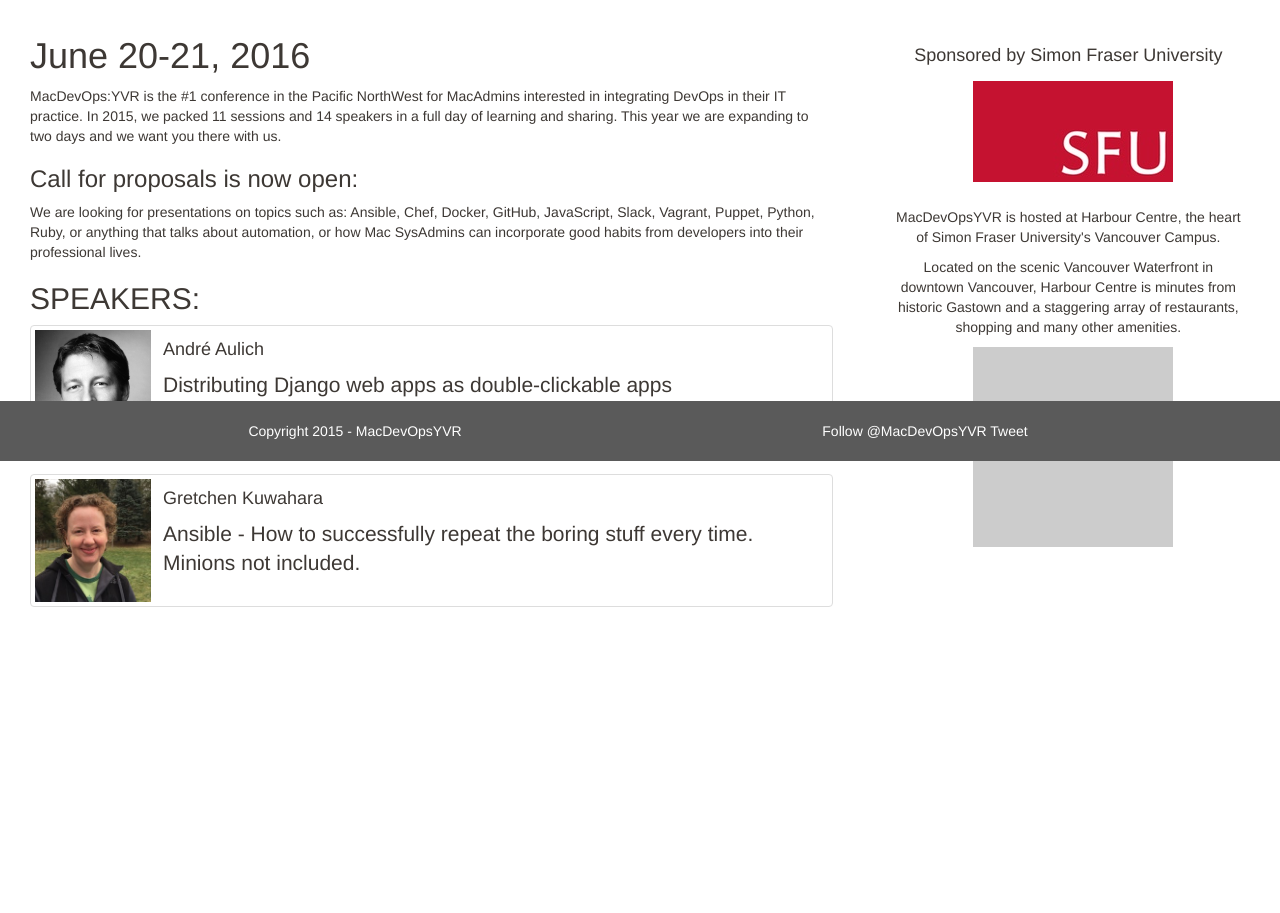
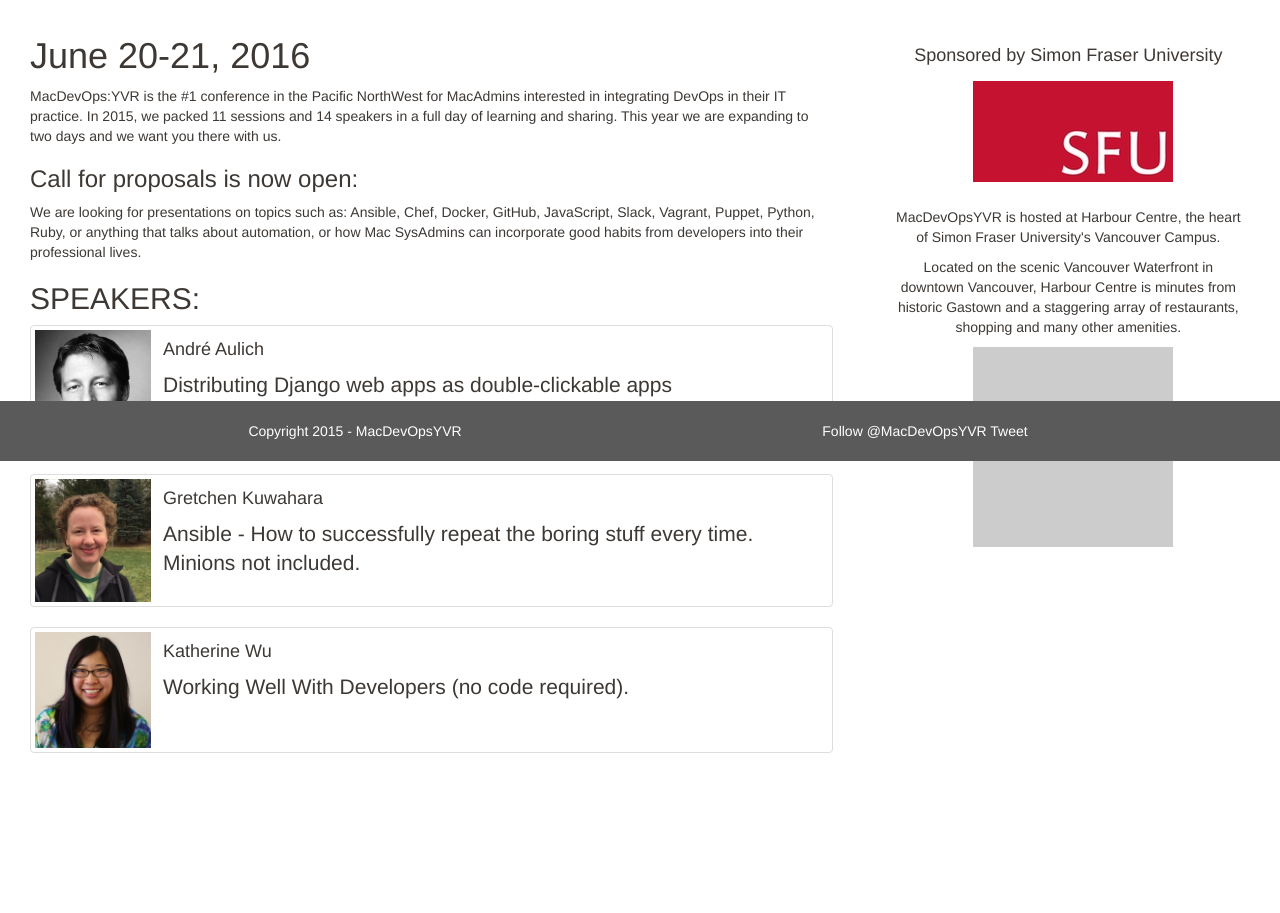
Before and after one commit to macdevopsyvr/macdevopsyvr.github.io, a Jekyll site: the page built from index.md, in a window 1280 px wide. Shown: the part 439-1352 px from the top of the page. Built offline with Jekyll 4.4.1, drawn with Linux system fonts in a browser that asks for light colours; comment, search, counter and statistics services are not loaded; before the commit the page ends 1206 px from its top, so only the background shows below that.

Commit message:
Added kwu to home page
Added kwu to home page

```diff
--- a/index.md
+++ b/index.md
@@ -35,3 +35,13 @@
 	</p>
   </div>
 </div>
+
+<div class="col-xs-12 pull-left thumbnail">
+  <img class="headshot-img" src="/assets/kwu240.jpg">
+  <div class="responsive">
+    <h4>Katherine Wu</h4>
+    <p class="lead">
+    Working Well With Developers (no code required).
+    </p>
+  </div>
+</div>
```
